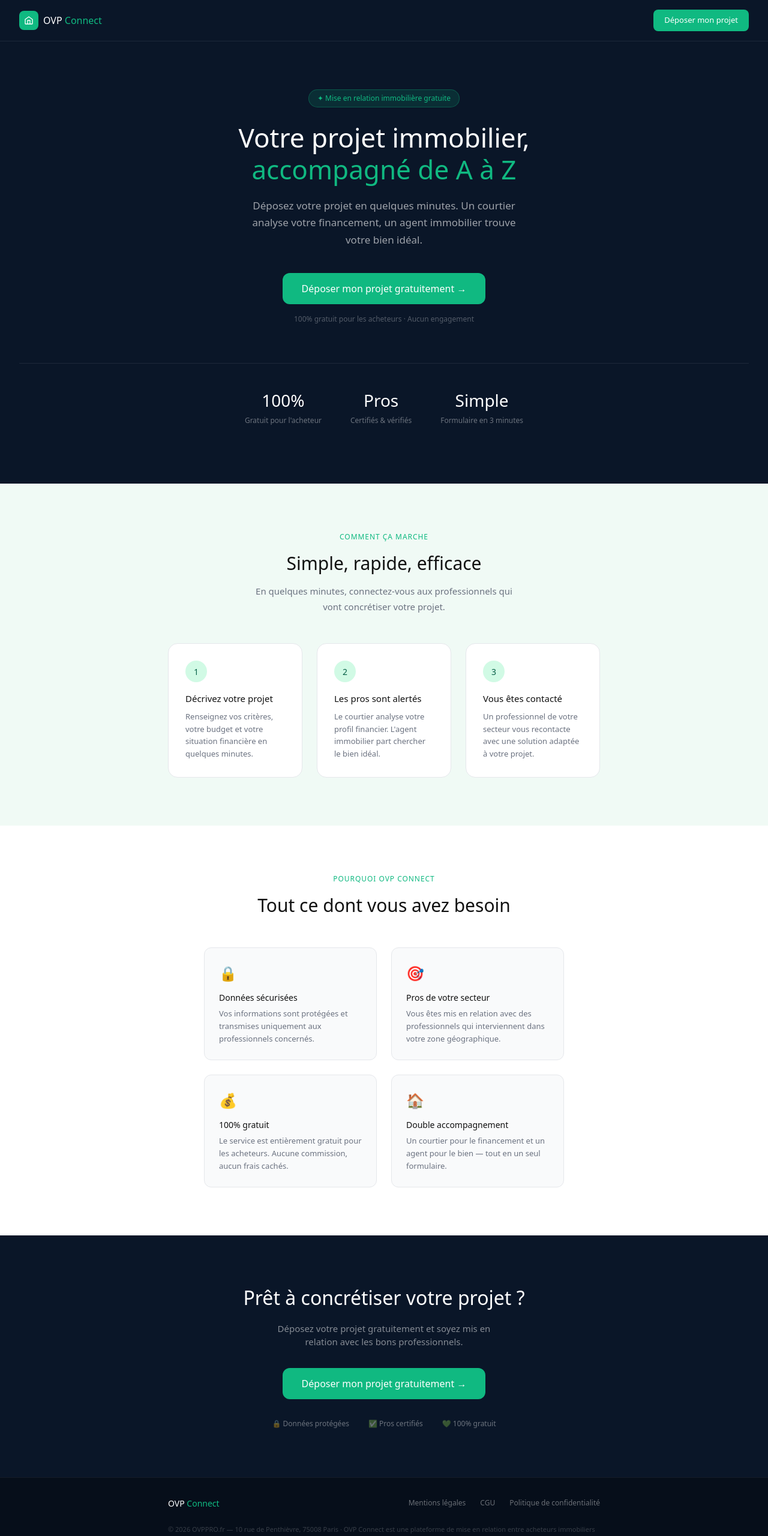
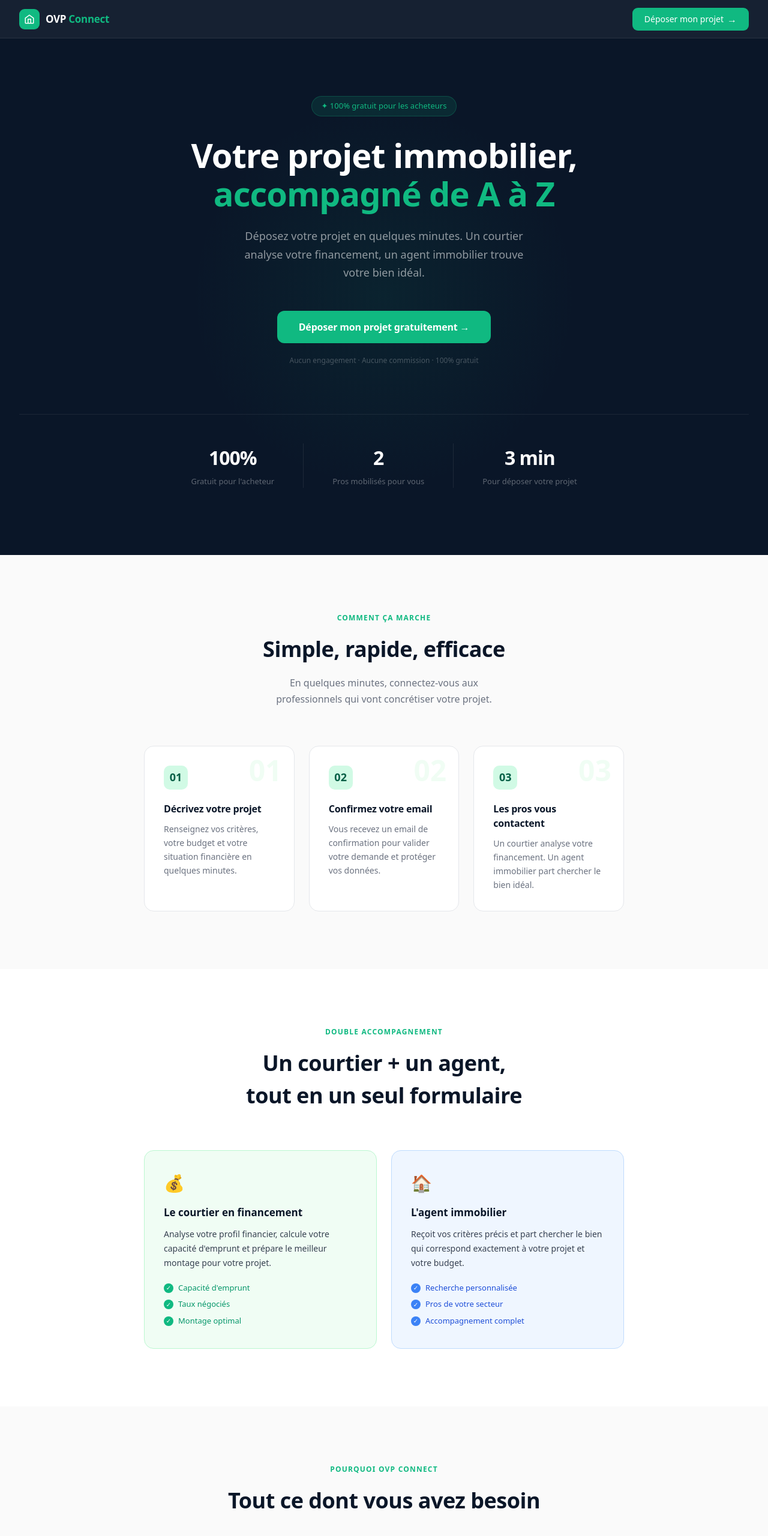
Before and after one commit to Jeremy4418/ovp-connect, a Next.js app: page / in a window 1280 px wide. Shown: the top 2560 px of the page at 60% size. Built offline with nearby package versions, Linux system fonts and the light colour scheme.

Commit message:
feat: nouvelle page accueil ovppro.fr

```diff
--- a/app/page.tsx
+++ b/app/page.tsx
@@ -2,127 +2,187 @@ import Link from "next/link";
 
 export default function Home() {
   return (
-    <div style={{ fontFamily: "system-ui, sans-serif", background: "#f0faf5", minHeight: "100vh" }}>
+    <div style={{ fontFamily: "system-ui, sans-serif", background: "#fff", minHeight: "100vh" }}>
 
       {/* NAV */}
-      <nav style={{ background: "#0a1628", padding: "1rem 2rem", display: "flex", alignItems: "center", justifyContent: "space-between", borderBottom: "0.5px solid rgba(255,255,255,0.08)" }}>
-        <div style={{ display: "flex", alignItems: "center", gap: "8px" }}>
-          <div style={{ width: "32px", height: "32px", background: "#10b981", borderRadius: "8px", display: "flex", alignItems: "center", justifyContent: "center" }}>
-            <svg width="16" height="16" fill="none" stroke="white" strokeWidth="2" viewBox="0 0 24 24"><path d="M3 9.5L12 3l9 6.5V20a1 1 0 01-1 1H4a1 1 0 01-1-1V9.5z"/><path d="M9 21V12h6v9"/></svg>
+      <nav style={{ position: "sticky", top: 0, zIndex: 50, background: "rgba(10,22,40,0.95)", backdropFilter: "blur(10px)", padding: "0 2rem", height: "64px", display: "flex", alignItems: "center", justifyContent: "space-between", borderBottom: "0.5px solid rgba(255,255,255,0.08)" }}>
+        <div style={{ display: "flex", alignItems: "center", gap: "10px" }}>
+          <div style={{ width: "34px", height: "34px", background: "#10b981", borderRadius: "9px", display: "flex", alignItems: "center", justifyContent: "center" }}>
+            <svg width="18" height="18" fill="none" stroke="white" strokeWidth="2" viewBox="0 0 24 24"><path d="M3 9.5L12 3l9 6.5V20a1 1 0 01-1 1H4a1 1 0 01-1-1V9.5z"/><path d="M9 21V12h6v9"/></svg>
           </div>
-          <span style={{ fontSize: "16px", fontWeight: 500, color: "white" }}>OVP <span style={{ color: "#10b981" }}>Connect</span></span>
+          <span style={{ fontSize: "17px", fontWeight: 600, color: "white", letterSpacing: "-0.3px" }}>OVP <span style={{ color: "#10b981" }}>Connect</span></span>
         </div>
-        <Link href="/formulaire" style={{ background: "#10b981", color: "white", border: "none", padding: "0 18px", height: "36px", borderRadius: "8px", fontSize: "13px", fontWeight: 500, cursor: "pointer", display: "inline-flex", alignItems: "center", textDecoration: "none" }}>
-          Déposer mon projet
+        <Link href="/formulaire" style={{ background: "#10b981", color: "white", padding: "0 20px", height: "38px", borderRadius: "9px", fontSize: "14px", fontWeight: 500, display: "inline-flex", alignItems: "center", textDecoration: "none", gap: "6px" }}>
+          Déposer mon projet <span style={{ fontSize: "16px" }}>→</span>
         </Link>
       </nav>
 
       {/* HERO */}
-      <section style={{ background: "#0a1628", padding: "5rem 2rem 6rem", textAlign: "center", position: "relative", overflow: "hidden" }}>
-        <div style={{ display: "inline-flex", alignItems: "center", gap: "6px", background: "rgba(16,185,129,0.15)", border: "0.5px solid rgba(16,185,129,0.3)", color: "#10b981", fontSize: "12px", padding: "5px 14px", borderRadius: "20px", marginBottom: "1.5rem" }}>
-          ✦ Mise en relation immobilière gratuite
+      <section style={{ background: "#0a1628", padding: "6rem 2rem 7rem", textAlign: "center", position: "relative", overflow: "hidden" }}>
+        {/* Cercle décoratif */}
+        <div style={{ position: "absolute", top: "50%", left: "50%", transform: "translate(-50%,-50%)", width: "700px", height: "700px", background: "radial-gradient(circle, rgba(16,185,129,0.08) 0%, transparent 65%)", pointerEvents: "none" }} />
+
+        <div style={{ position: "relative" }}>
+          <div style={{ display: "inline-flex", alignItems: "center", gap: "8px", background: "rgba(16,185,129,0.12)", border: "0.5px solid rgba(16,185,129,0.25)", color: "#10b981", fontSize: "13px", padding: "6px 16px", borderRadius: "20px", marginBottom: "2rem", fontWeight: 500 }}>
+            ✦ 100% gratuit pour les acheteurs
           </div>
-        <h1 style={{ fontSize: "44px", fontWeight: 500, color: "white", lineHeight: 1.2, marginBottom: "1.25rem", maxWidth: "640px", margin: "0 auto 1.25rem" }}>
-          Votre projet immobilier,<br /><span style={{ color: "#10b981" }}>accompagné de A à Z</span>
+
+          <h1 style={{ fontSize: "clamp(32px, 5vw, 56px)", fontWeight: 600, color: "white", lineHeight: 1.15, marginBottom: "1.5rem", letterSpacing: "-1px", maxWidth: "700px", margin: "0 auto 1.5rem" }}>
+            Votre projet immobilier,<br />
+            <span style={{ color: "#10b981" }}>accompagné de A à Z</span>
           </h1>
-        <p style={{ fontSize: "17px", color: "rgba(255,255,255,0.6)", maxWidth: "460px", margin: "0 auto 2.5rem", lineHeight: 1.7 }}>
+
+          <p style={{ fontSize: "18px", color: "rgba(255,255,255,0.55)", maxWidth: "500px", margin: "0 auto 3rem", lineHeight: 1.7, fontWeight: 400 }}>
             Déposez votre projet en quelques minutes. Un courtier analyse votre financement, un agent immobilier trouve votre bien idéal.
           </p>
-        <Link href="/formulaire" style={{ background: "#10b981", color: "white", padding: "0 32px", height: "52px", borderRadius: "12px", fontSize: "16px", fontWeight: 500, cursor: "pointer", display: "inline-flex", alignItems: "center", gap: "8px", textDecoration: "none" }}>
+
+          <div style={{ display: "flex", gap: "12px", justifyContent: "center", flexWrap: "wrap" }}>
+            <Link href="/formulaire" style={{ background: "#10b981", color: "white", padding: "0 36px", height: "54px", borderRadius: "12px", fontSize: "16px", fontWeight: 600, display: "inline-flex", alignItems: "center", gap: "8px", textDecoration: "none", letterSpacing: "-0.2px" }}>
               Déposer mon projet gratuitement →
             </Link>
-        <p style={{ fontSize: "12px", color: "rgba(255,255,255,0.3)", marginTop: "1rem" }}>100% gratuit pour les acheteurs · Aucun engagement</p>
+          </div>
+          <p style={{ fontSize: "12px", color: "rgba(255,255,255,0.25)", marginTop: "1.25rem" }}>Aucun engagement · Aucune commission · 100% gratuit</p>
 
           {/* Stats */}
-        <div style={{ display: "flex", justifyContent: "center", gap: "3rem", marginTop: "4rem", paddingTop: "2.5rem", borderTop: "0.5px solid rgba(255,255,255,0.08)", flexWrap: "wrap" }}>
+          <div style={{ display: "flex", justifyContent: "center", gap: "0", marginTop: "5rem", paddingTop: "3rem", borderTop: "0.5px solid rgba(255,255,255,0.07)", flexWrap: "wrap" }}>
             {[
               { num: "100%", label: "Gratuit pour l'acheteur" },
-            { num: "Pros", label: "Certifiés & vérifiés" },
-            { num: "Simple", label: "Formulaire en 3 minutes" },
-          ].map(s => (
-            <div key={s.num} style={{ textAlign: "center" }}>
-              <div style={{ fontSize: "28px", fontWeight: 500, color: "white" }}>{s.num}</div>
-              <div style={{ fontSize: "12px", color: "rgba(255,255,255,0.4)", marginTop: "4px" }}>{s.label}</div>
+              { num: "2", label: "Pros mobilisés pour vous" },
+              { num: "3 min", label: "Pour déposer votre projet" },
+            ].map((s, i) => (
+              <div key={s.num} style={{ textAlign: "center", padding: "0 3rem", borderRight: i < 2 ? "0.5px solid rgba(255,255,255,0.08)" : "none" }}>
+                <div style={{ fontSize: "32px", fontWeight: 600, color: "white", letterSpacing: "-1px" }}>{s.num}</div>
+                <div style={{ fontSize: "13px", color: "rgba(255,255,255,0.35)", marginTop: "6px" }}>{s.label}</div>
               </div>
             ))}
+          </div>
         </div>
       </section>
 
       {/* COMMENT ÇA MARCHE */}
-      <section style={{ padding: "5rem 2rem", textAlign: "center" }}>
-        <div style={{ fontSize: "12px", color: "#10b981", fontWeight: 500, letterSpacing: "0.08em", textTransform: "uppercase", marginBottom: "0.75rem" }}>Comment ça marche</div>
-        <h2 style={{ fontSize: "30px", fontWeight: 500, color: "#111", marginBottom: "0.75rem" }}>Simple, rapide, efficace</h2>
-        <p style={{ fontSize: "15px", color: "#6b7280", maxWidth: "440px", margin: "0 auto 3rem", lineHeight: 1.7 }}>
-          En quelques minutes, connectez-vous aux professionnels qui vont concrétiser votre projet.
-        </p>
-        <div style={{ display: "grid", gridTemplateColumns: "repeat(auto-fit, minmax(200px, 1fr))", gap: "1.5rem", maxWidth: "720px", margin: "0 auto" }}>
+      <section style={{ padding: "6rem 2rem", background: "#fafafa" }}>
+        <div style={{ maxWidth: "800px", margin: "0 auto" }}>
+          <div style={{ textAlign: "center", marginBottom: "4rem" }}>
+            <div style={{ fontSize: "12px", color: "#10b981", fontWeight: 600, letterSpacing: "0.1em", textTransform: "uppercase", marginBottom: "1rem" }}>Comment ça marche</div>
+            <h2 style={{ fontSize: "clamp(24px, 3vw, 36px)", fontWeight: 600, color: "#0a1628", letterSpacing: "-0.5px", marginBottom: "1rem" }}>Simple, rapide, efficace</h2>
+            <p style={{ fontSize: "16px", color: "#6b7280", maxWidth: "420px", margin: "0 auto", lineHeight: 1.7 }}>En quelques minutes, connectez-vous aux professionnels qui vont concrétiser votre projet.</p>
+          </div>
+
+          <div style={{ display: "grid", gridTemplateColumns: "repeat(auto-fit, minmax(220px, 1fr))", gap: "1.5rem" }}>
             {[
-            { n: "1", title: "Décrivez votre projet", desc: "Renseignez vos critères, votre budget et votre situation financière en quelques minutes." },
-            { n: "2", title: "Les pros sont alertés", desc: "Le courtier analyse votre profil financier. L'agent immobilier part chercher le bien idéal." },
-            { n: "3", title: "Vous êtes contacté", desc: "Un professionnel de votre secteur vous recontacte avec une solution adaptée à votre projet." },
+              { n: "01", title: "Décrivez votre projet", desc: "Renseignez vos critères, votre budget et votre situation financière en quelques minutes.", color: "#10b981" },
+              { n: "02", title: "Confirmez votre email", desc: "Vous recevez un email de confirmation pour valider votre demande et protéger vos données.", color: "#10b981" },
+              { n: "03", title: "Les pros vous contactent", desc: "Un courtier analyse votre financement. Un agent immobilier part chercher le bien idéal.", color: "#10b981" },
             ].map(s => (
-            <div key={s.n} style={{ background: "white", border: "0.5px solid #e5e7eb", borderRadius: "16px", padding: "1.75rem", textAlign: "left" }}>
-              <div style={{ width: "36px", height: "36px", background: "#d1fae5", borderRadius: "50%", display: "flex", alignItems: "center", justifyContent: "center", fontSize: "14px", fontWeight: 500, color: "#065f46", marginBottom: "1rem" }}>{s.n}</div>
-              <h3 style={{ fontSize: "15px", fontWeight: 500, color: "#111", marginBottom: "0.5rem" }}>{s.title}</h3>
-              <p style={{ fontSize: "13px", color: "#6b7280", lineHeight: 1.6 }}>{s.desc}</p>
+              <div key={s.n} style={{ background: "white", border: "0.5px solid #e5e7eb", borderRadius: "16px", padding: "2rem", position: "relative", overflow: "hidden" }}>
+                <div style={{ fontSize: "48px", fontWeight: 700, color: "#f0fdf4", position: "absolute", top: "1rem", right: "1.25rem", lineHeight: 1, userSelect: "none" }}>{s.n}</div>
+                <div style={{ width: "40px", height: "40px", background: "#d1fae5", borderRadius: "10px", display: "flex", alignItems: "center", justifyContent: "center", marginBottom: "1.25rem", fontSize: "18px", fontWeight: 700, color: "#065f46" }}>{s.n}</div>
+                <h3 style={{ fontSize: "16px", fontWeight: 600, color: "#0a1628", marginBottom: "0.6rem", letterSpacing: "-0.2px" }}>{s.title}</h3>
+                <p style={{ fontSize: "14px", color: "#6b7280", lineHeight: 1.65 }}>{s.desc}</p>
               </div>
             ))}
           </div>
+        </div>
       </section>
 
-      {/* POURQUOI OVP CONNECT */}
-      <section style={{ background: "white", padding: "5rem 2rem", textAlign: "center" }}>
-        <div style={{ fontSize: "12px", color: "#10b981", fontWeight: 500, letterSpacing: "0.08em", textTransform: "uppercase", marginBottom: "0.75rem" }}>Pourquoi OVP Connect</div>
-        <h2 style={{ fontSize: "30px", fontWeight: 500, color: "#111", marginBottom: "3rem" }}>Tout ce dont vous avez besoin</h2>
-        <div style={{ display: "grid", gridTemplateColumns: "repeat(2, 1fr)", gap: "1.5rem", maxWidth: "600px", margin: "0 auto" }}>
+      {/* DOUBLE ACCOMPAGNEMENT */}
+      <section style={{ padding: "6rem 2rem", background: "white" }}>
+        <div style={{ maxWidth: "800px", margin: "0 auto" }}>
+          <div style={{ textAlign: "center", marginBottom: "4rem" }}>
+            <div style={{ fontSize: "12px", color: "#10b981", fontWeight: 600, letterSpacing: "0.1em", textTransform: "uppercase", marginBottom: "1rem" }}>Double accompagnement</div>
+            <h2 style={{ fontSize: "clamp(24px, 3vw, 36px)", fontWeight: 600, color: "#0a1628", letterSpacing: "-0.5px" }}>Un courtier + un agent,<br />tout en un seul formulaire</h2>
+          </div>
+
+          <div style={{ display: "grid", gridTemplateColumns: "repeat(auto-fit, minmax(280px, 1fr))", gap: "1.5rem" }}>
+            <div style={{ background: "#f0fdf4", border: "0.5px solid #bbf7d0", borderRadius: "16px", padding: "2rem" }}>
+              <div style={{ fontSize: "28px", marginBottom: "1rem" }}>💰</div>
+              <h3 style={{ fontSize: "17px", fontWeight: 600, color: "#0a1628", marginBottom: "0.75rem" }}>Le courtier en financement</h3>
+              <p style={{ fontSize: "14px", color: "#374151", lineHeight: 1.7 }}>Analyse votre profil financier, calcule votre capacité d'emprunt et prépare le meilleur montage pour votre projet.</p>
+              <ul style={{ listStyle: "none", marginTop: "1rem", padding: 0 }}>
+                {["Capacité d'emprunt", "Taux négociés", "Montage optimal"].map(item => (
+                  <li key={item} style={{ fontSize: "13px", color: "#059669", display: "flex", alignItems: "center", gap: "8px", padding: "4px 0" }}>
+                    <span style={{ width: "16px", height: "16px", background: "#10b981", borderRadius: "50%", display: "inline-flex", alignItems: "center", justifyContent: "center", fontSize: "10px", color: "white", flexShrink: 0 }}>✓</span>
+                    {item}
+                  </li>
+                ))}
+              </ul>
+            </div>
+
+            <div style={{ background: "#eff6ff", border: "0.5px solid #bfdbfe", borderRadius: "16px", padding: "2rem" }}>
+              <div style={{ fontSize: "28px", marginBottom: "1rem" }}>🏠</div>
+              <h3 style={{ fontSize: "17px", fontWeight: 600, color: "#0a1628", marginBottom: "0.75rem" }}>L'agent immobilier</h3>
+              <p style={{ fontSize: "14px", color: "#374151", lineHeight: 1.7 }}>Reçoit vos critères précis et part chercher le bien qui correspond exactement à votre projet et votre budget.</p>
+              <ul style={{ listStyle: "none", marginTop: "1rem", padding: 0 }}>
+                {["Recherche personnalisée", "Pros de votre secteur", "Accompagnement complet"].map(item => (
+                  <li key={item} style={{ fontSize: "13px", color: "#1d4ed8", display: "flex", alignItems: "center", gap: "8px", padding: "4px 0" }}>
+                    <span style={{ width: "16px", height: "16px", background: "#3b82f6", borderRadius: "50%", display: "inline-flex", alignItems: "center", justifyContent: "center", fontSize: "10px", color: "white", flexShrink: 0 }}>✓</span>
+                    {item}
+                  </li>
+                ))}
+              </ul>
+            </div>
+          </div>
+        </div>
+      </section>
+
+      {/* POURQUOI */}
+      <section style={{ padding: "6rem 2rem", background: "#fafafa" }}>
+        <div style={{ maxWidth: "800px", margin: "0 auto", textAlign: "center" }}>
+          <div style={{ fontSize: "12px", color: "#10b981", fontWeight: 600, letterSpacing: "0.1em", textTransform: "uppercase", marginBottom: "1rem" }}>Pourquoi OVP Connect</div>
+          <h2 style={{ fontSize: "clamp(24px, 3vw, 36px)", fontWeight: 600, color: "#0a1628", letterSpacing: "-0.5px", marginBottom: "3rem" }}>Tout ce dont vous avez besoin</h2>
+          <div style={{ display: "grid", gridTemplateColumns: "repeat(2, 1fr)", gap: "1rem", maxWidth: "600px", margin: "0 auto" }}>
             {[
-            { icon: "🔒", title: "Données sécurisées", desc: "Vos informations sont protégées et transmises uniquement aux professionnels concernés." },
-            { icon: "🎯", title: "Pros de votre secteur", desc: "Vous êtes mis en relation avec des professionnels qui interviennent dans votre zone géographique." },
-            { icon: "💰", title: "100% gratuit", desc: "Le service est entièrement gratuit pour les acheteurs. Aucune commission, aucun frais cachés." },
-            { icon: "🏠", title: "Double accompagnement", desc: "Un courtier pour le financement et un agent pour le bien — tout en un seul formulaire." },
+              { icon: "🔒", title: "Données sécurisées", desc: "Vos informations sont protégées et transmises uniquement aux professionnels de votre zone." },
+              { icon: "🎯", title: "Pros de votre secteur", desc: "Mise en relation avec des professionnels qui interviennent dans votre zone géographique." },
+              { icon: "💚", title: "100% gratuit", desc: "Aucune commission, aucun frais cachés. Le service est entièrement gratuit pour les acheteurs." },
+              { icon: "⚡", title: "Processus simplifié", desc: "Un seul formulaire pour être mis en relation avec un courtier et un agent immobilier." },
             ].map(f => (
-            <div key={f.title} style={{ background: "#f9fafb", border: "0.5px solid #e5e7eb", borderRadius: "12px", padding: "1.5rem", textAlign: "left" }}>
-              <div style={{ fontSize: "24px", marginBottom: "0.75rem" }}>{f.icon}</div>
-              <h3 style={{ fontSize: "14px", fontWeight: 500, color: "#111", marginBottom: "0.4rem" }}>{f.title}</h3>
+              <div key={f.title} style={{ background: "white", border: "0.5px solid #e5e7eb", borderRadius: "12px", padding: "1.5rem", textAlign: "left" }}>
+                <div style={{ fontSize: "22px", marginBottom: "0.75rem" }}>{f.icon}</div>
+                <h3 style={{ fontSize: "14px", fontWeight: 600, color: "#0a1628", marginBottom: "0.4rem" }}>{f.title}</h3>
                 <p style={{ fontSize: "13px", color: "#6b7280", lineHeight: 1.6 }}>{f.desc}</p>
               </div>
             ))}
           </div>
+        </div>
       </section>
 
       {/* CTA FINAL */}
-      <section style={{ background: "#0a1628", padding: "5rem 2rem", textAlign: "center" }}>
-        <h2 style={{ fontSize: "32px", fontWeight: 500, color: "white", marginBottom: "1rem" }}>Prêt à concrétiser votre projet ?</h2>
-        <p style={{ fontSize: "15px", color: "rgba(255,255,255,0.5)", marginBottom: "2rem", maxWidth: "400px", margin: "0 auto 2rem" }}>
-          Déposez votre projet gratuitement et soyez mis en relation avec les bons professionnels.
+      <section style={{ background: "#0a1628", padding: "6rem 2rem", textAlign: "center", position: "relative", overflow: "hidden" }}>
+        <div style={{ position: "absolute", top: "50%", left: "50%", transform: "translate(-50%,-50%)", width: "600px", height: "600px", background: "radial-gradient(circle, rgba(16,185,129,0.08) 0%, transparent 65%)", pointerEvents: "none" }} />
+        <div style={{ position: "relative" }}>
+          <h2 style={{ fontSize: "clamp(28px, 4vw, 44px)", fontWeight: 600, color: "white", marginBottom: "1rem", letterSpacing: "-0.5px" }}>Prêt à concrétiser<br />votre projet ?</h2>
+          <p style={{ fontSize: "16px", color: "rgba(255,255,255,0.45)", marginBottom: "2.5rem", maxWidth: "380px", margin: "0 auto 2.5rem", lineHeight: 1.7 }}>
+            Rejoignez les acheteurs qui font confiance à OVP Connect pour trouver leur bien et leur financement.
           </p>
-        <Link href="/formulaire" style={{ background: "#10b981", color: "white", padding: "0 32px", height: "52px", borderRadius: "12px", fontSize: "16px", fontWeight: 500, display: "inline-flex", alignItems: "center", gap: "8px", textDecoration: "none" }}>
+          <Link href="/formulaire" style={{ background: "#10b981", color: "white", padding: "0 40px", height: "56px", borderRadius: "14px", fontSize: "17px", fontWeight: 600, display: "inline-flex", alignItems: "center", gap: "8px", textDecoration: "none", letterSpacing: "-0.2px" }}>
             Déposer mon projet gratuitement →
           </Link>
           <div style={{ display: "flex", justifyContent: "center", gap: "2rem", marginTop: "2rem", flexWrap: "wrap" }}>
-          {["🔒 Données protégées", "✅ Pros certifiés", "💚 100% gratuit"].map(t => (
-            <span key={t} style={{ fontSize: "12px", color: "rgba(255,255,255,0.4)" }}>{t}</span>
+            {["🔒 Données protégées", "✅ Pros certifiés", "💚 100% gratuit", "📧 Confirmation email"].map(t => (
+              <span key={t} style={{ fontSize: "12px", color: "rgba(255,255,255,0.3)" }}>{t}</span>
             ))}
+          </div>
         </div>
       </section>
 
       {/* FOOTER */}
-      <footer style={{ background: "#060e1a", padding: "2rem", borderTop: "0.5px solid rgba(255,255,255,0.06)" }}>
-        <div style={{ maxWidth: "720px", margin: "0 auto" }}>
+      <footer style={{ background: "#060e1a", padding: "2rem", borderTop: "0.5px solid rgba(255,255,255,0.05)" }}>
+        <div style={{ maxWidth: "800px", margin: "0 auto" }}>
           <div style={{ display: "flex", justifyContent: "space-between", alignItems: "center", flexWrap: "wrap", gap: "1rem", marginBottom: "1.5rem" }}>
-            <span style={{ fontSize: "14px", fontWeight: 500, color: "white" }}>OVP <span style={{ color: "#10b981" }}>Connect</span></span>
+            <span style={{ fontSize: "15px", fontWeight: 600, color: "white" }}>OVP <span style={{ color: "#10b981" }}>Connect</span></span>
             <div style={{ display: "flex", gap: "1.5rem", flexWrap: "wrap" }}>
               {[
                 { label: "Mentions légales", href: "/mentions-legales" },
                 { label: "CGU", href: "/cgu" },
-                { label: "Politique de confidentialité", href: "/confidentialite" },
+                { label: "Confidentialité", href: "/confidentialite" },
               ].map(l => (
-                <Link key={l.href} href={l.href} style={{ fontSize: "12px", color: "rgba(255,255,255,0.4)", textDecoration: "none" }}>{l.label}</Link>
+                <Link key={l.href} href={l.href} style={{ fontSize: "12px", color: "rgba(255,255,255,0.35)", textDecoration: "none" }}>{l.label}</Link>
               ))}
             </div>
           </div>
-          <p style={{ fontSize: "11px", color: "rgba(255,255,255,0.2)", lineHeight: 1.6 }}>
-            © 2026 OVPPRO.fr — 10 rue de Penthièvre, 75008 Paris · OVP Connect est une plateforme de mise en relation entre acheteurs immobiliers et professionnels. OVP Connect n'est pas un agent immobilier, un courtier ou un établissement financier.
+          <p style={{ fontSize: "11px", color: "rgba(255,255,255,0.15)", lineHeight: 1.6 }}>
+            © 2026 OVPPRO.fr — 10 rue de Penthièvre, 75008 Paris · OVP Connect est une plateforme de mise en relation. OVP Connect n'est pas un agent immobilier, un courtier ou un établissement financier.
           </p>
         </div>
       </footer>
```
Lines whose indentation alone changed are shown as unchanged.
